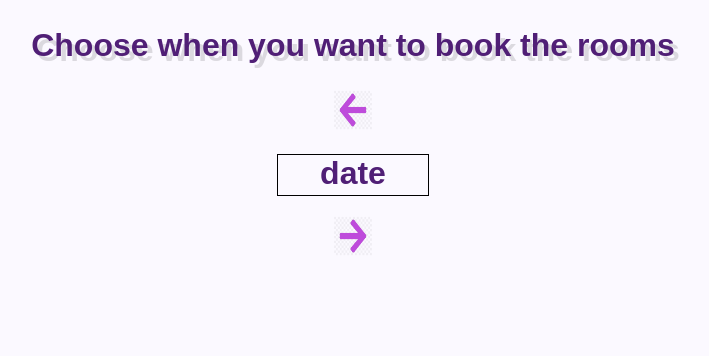
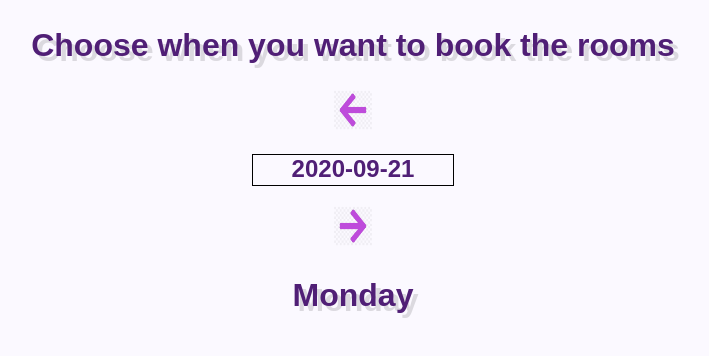
Before and after one commit to ElizaZapalska/bookingSystem, a plain HTML site: page bookingFront/booking.html in a window 1280 px wide. Shown: the whole page, without its empty margins (287-996 px from the left). Drawn offline with Linux system fonts and the light colour scheme; no server answers.

Commit message:
push real date into navigation bar

```diff
--- a/bookingFront/booking.html
+++ b/bookingFront/booking.html
@@ -12,6 +12,7 @@
     <img id="leftArrow" class="arrow" src="images/arrowLeft.png">
     <h3 id="date">date</h3>
     <img id ="rightArrow" class="arrow" src="images/arrowRight.png">
+    <h2 id="weekDay">week day</h2>
 </div>
 
 <table id="table">
--- a/bookingFront/main.js
+++ b/bookingFront/main.js
@@ -1,13 +1,10 @@
 import { loadBookedRooms, saveBookedRoom, deleteBookedRoom } from './bookings.js';
-import {generateTable, setBookingEvent, setDeleteEvent} from "./table.js";
-
+import {setDate, generateTable, setBookingEvent, setDeleteEvent} from "./table.js";
 export {bookingEvent}
-
-
 
 let userSurname = 'me'; //TODO; hard-coded userSurname :(
 
-
+setDate()
 setBookingEvent(bookingEvent);
 setDeleteEvent(deleteEvent)
 loadBookedRooms(generateTable);
--- a/bookingFront/styleBooking.css
+++ b/bookingFront/styleBooking.css
@@ -36,11 +36,11 @@ h2 {
 h3 {
     margin: 20px auto;
     text-align: center;
-    width: 150px;
-    height: 40px;
+    width: 200px;
+    height: 30px;
     color: #501f76;
     font-family: 'Source Sans Pro', sans-serif;
-    font-size: 2em;
+    font-size: 1.5em;
     border: 1px solid black;
 
 }
@@ -50,6 +50,7 @@ h3 {
     width: 40%;
     text-align: center;
 }
+
 
 .arrow {
     width: 40px;
--- a/bookingFront/table.js
+++ b/bookingFront/table.js
@@ -1,7 +1,9 @@
-export {generateTable, setBookingEvent, setDeleteEvent, drawOneField, updateSchedule}
+export {setDate, generateTable, setBookingEvent, setDeleteEvent, drawOneField, updateSchedule}
 
 
 let userSurname = 'me';
+let date = document.getElementById('date');
+const weekDay = document.getElementById('weekDay')
 
 const hours = [
     "6:30", "7:00", "7:30", "8:00", "8:30", "9:00", "9:30", "10:00",
@@ -9,9 +11,26 @@ const hours = [
     "14:30", "15:00", "15:30", "16:00", "16:30", "17:00", "17:30", "18:00",
     "18:30", "19:00", "19:30", "20:00", "20:30", "21:00", "21:30"];
 
-
 let onBookingEvent;
 let onDeleteEvent;
+
+function setDate() {
+    let newDate = new Date()
+    const splitText = newDate.toISOString().split('T');
+    const dateText = splitText[0];
+    date.innerHTML = dateText;
+    let weekday = new Array(7);
+    weekday[0] = "Sunday";
+    weekday[1] = "Monday";
+    weekday[2] = "Tuesday";
+    weekday[3] = "Wednesday";
+    weekday[4] = "Thursday";
+    weekday[5] = "Friday";
+    weekday[6] = "Saturday";
+    weekDay.innerHTML = weekday[newDate.getDay()];
+
+    return date
+}
 
 function setBookingEvent(event) {
     onBookingEvent = event;
```
Also changed, not shown: 1 other file.
